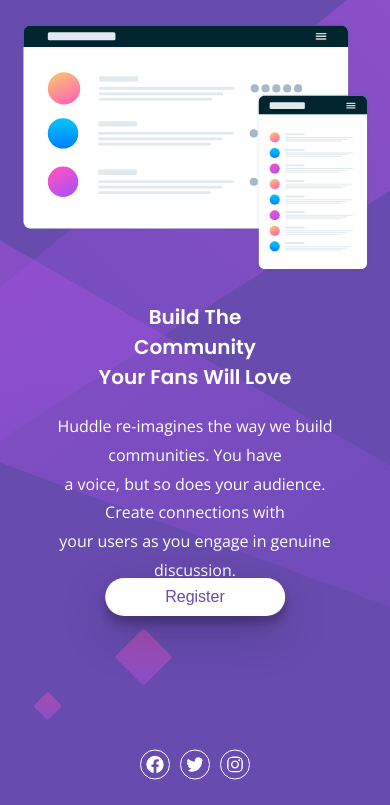
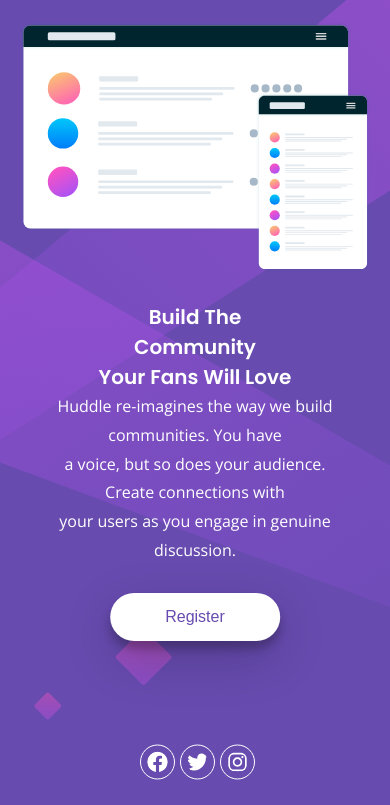
Before and after one commit to yozidst/Huddle-Single-Landing-Page, a plain HTML site: page index.html in a window 390 px wide. Shown: the part 123-928 px from the top of the page. Drawn offline with nearby package versions, Linux system fonts and the light colour scheme.

Commit message:
Update styles.css

```diff
--- a/styles.css
+++ b/styles.css
@@ -93,6 +93,11 @@ svg {
     padding-bottom: 160px;
 }
 
+.title, .description {
+    padding-left: 40px;
+    padding-right: 80px;
+}
+
 ul {
     list-style: none;
 }
@@ -118,7 +123,7 @@ button  {
     color: var(--clr-primary-violet);
     border: none;
     border-radius: 100rem;
-    padding: 10px 60px;
+    padding: 15px 55px;
     cursor: pointer;
     font-size: 1rem;
     box-shadow: 0 8px 10px 0 rgba(0,0,0,0.24),
@@ -126,6 +131,7 @@ button  {
     z-index: 1;
     position: relative;
     top: 20px;
+    left: 40px;
 }
 
 button:hover {
@@ -151,10 +157,10 @@ button:hover {
 
 .contact > .icon {
     cursor: pointer;
-    width: 30px;
-    height: 30px;
+    width: 35px;
+    height: 35px;
     fill: white;
-    padding: 5px;
+    padding: 6px;
     border-radius: 100rem;
     border: 1px solid #fff;
 
@@ -203,8 +209,6 @@ button:hover {
         animation-direction: alternate-reverse;
     }
 
-
-
     .container .content {
         margin: 0px;
         padding: 0px;
@@ -212,8 +216,6 @@ button:hover {
         grid-template-columns: 1fr ;
         grid-template-rows: repeat(2, 1fr);
         position: relative;
-
-
     }
 
     .content .hero-img {
@@ -254,7 +256,7 @@ button:hover {
         position: absolute;
         right: 12%;
         left: 12%;
-        top: 400px;
+        top: 380px;
     }
 
     .register {
@@ -266,7 +268,7 @@ button:hover {
         top: 50%;
         left: 50%;
         transform: translate(-50%, -50%);
-        top: 600px;
+        top: 620px;
     }
 
     .contact {
```
